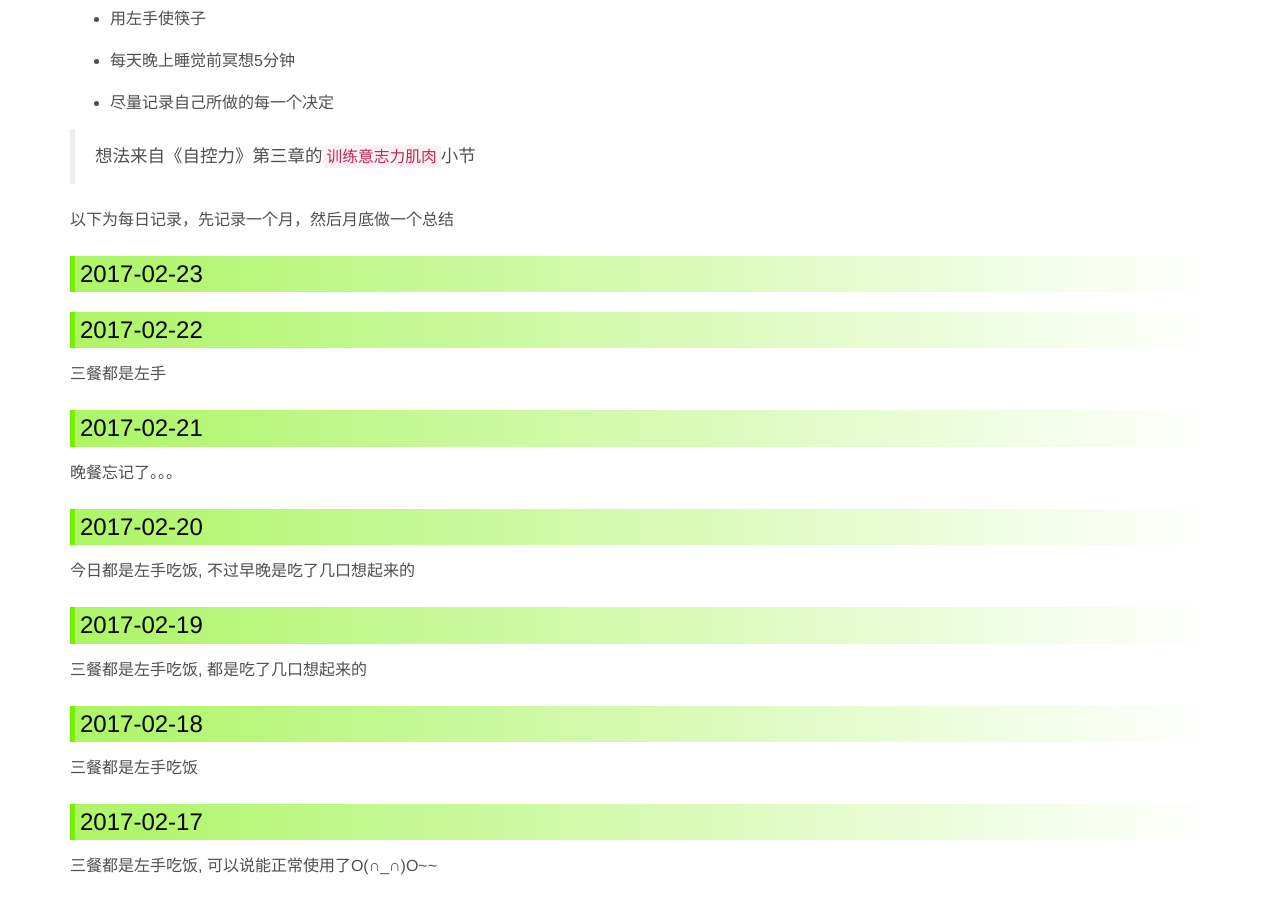
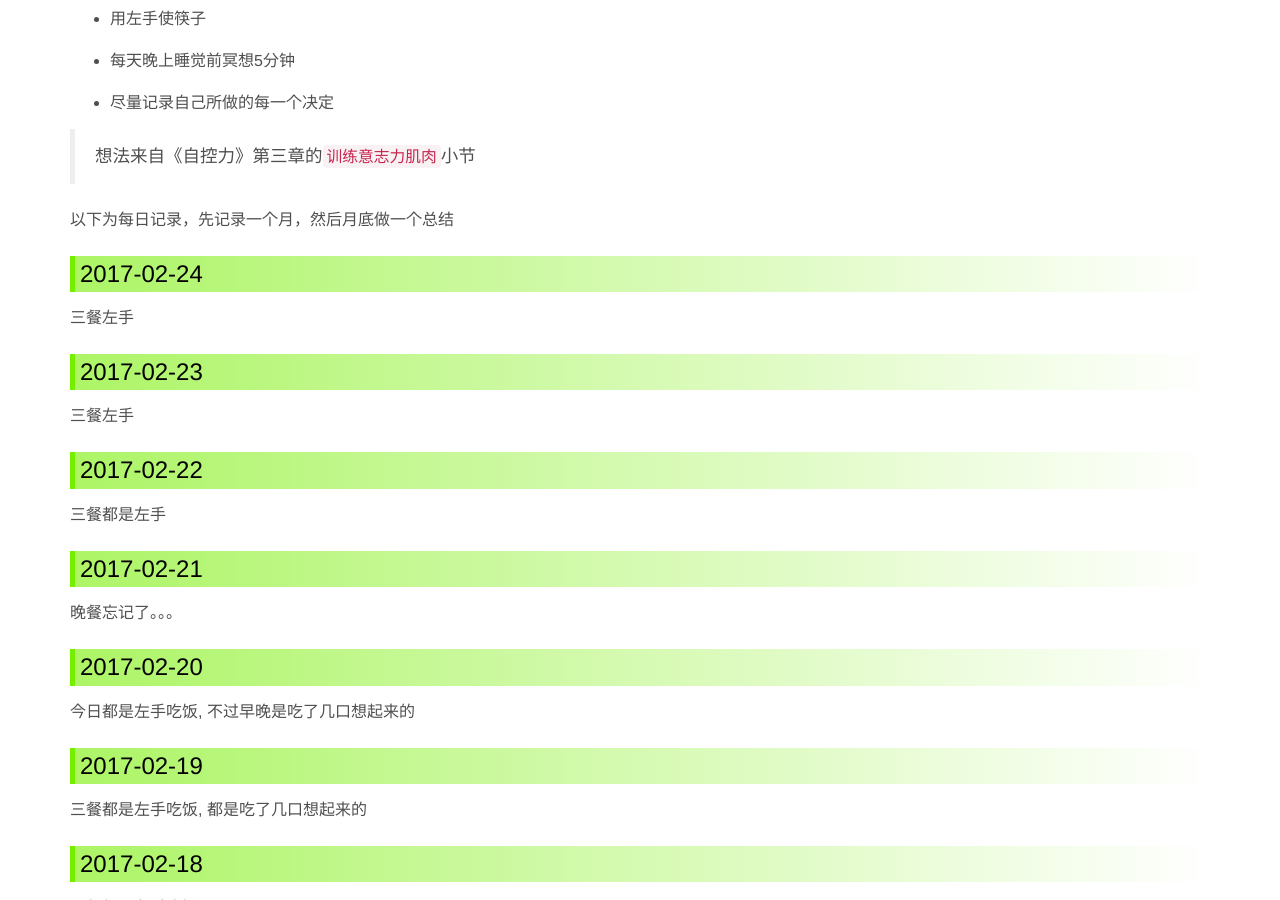
Before and after one commit to ronniewang/ronniewang.github.io, a Jekyll site: the page built from _posts/2017-02-04-willpower-experiment.md, in a window 1280 px wide and 900 px high, scrolled down 529 px. Built offline with Jekyll 4.4.1, drawn with Linux system fonts in a browser that asks for light colours.

Commit message:
update files

```diff
--- a/_posts/2017-02-04-willpower-experiment.md
+++ b/_posts/2017-02-04-willpower-experiment.md
@@ -27,7 +27,13 @@ description: 意志力很宝贵, 用着用着就没了, 有什么办法能提升
 
 以下为每日记录，先记录一个月，然后月底做一个总结
 
+### 2017-02-24
+
+三餐左手
+
 ### 2017-02-23
+
+三餐左手
 
 ### 2017-02-22
 
```
